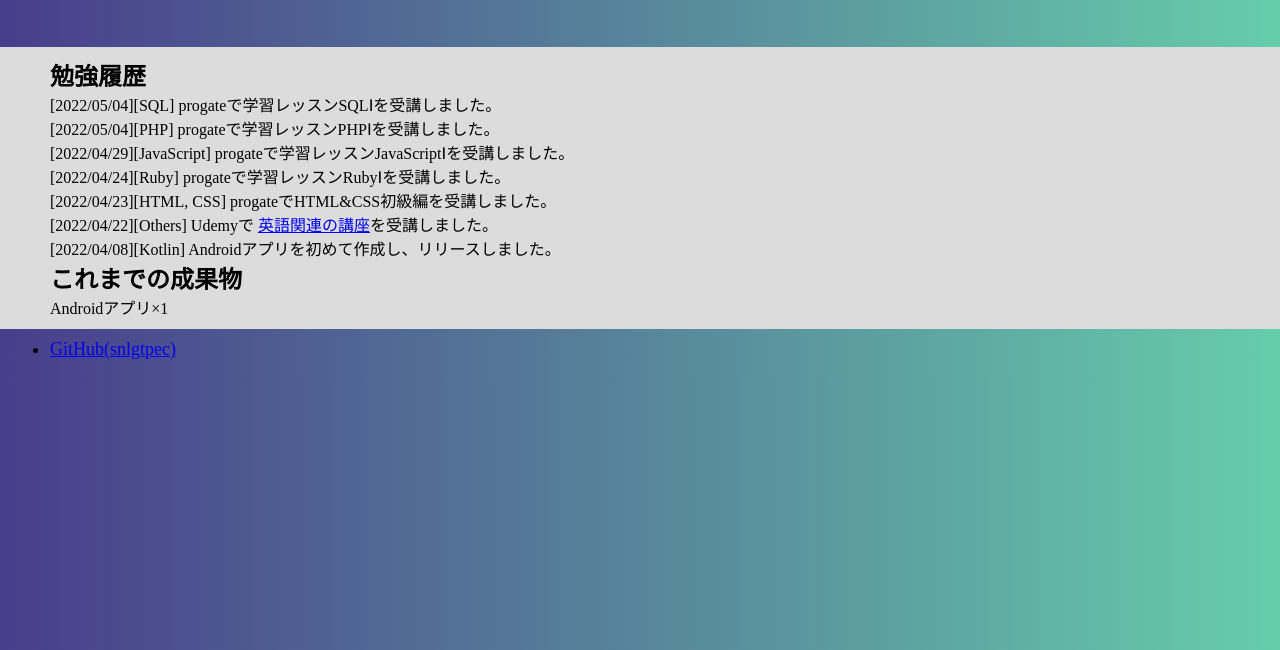
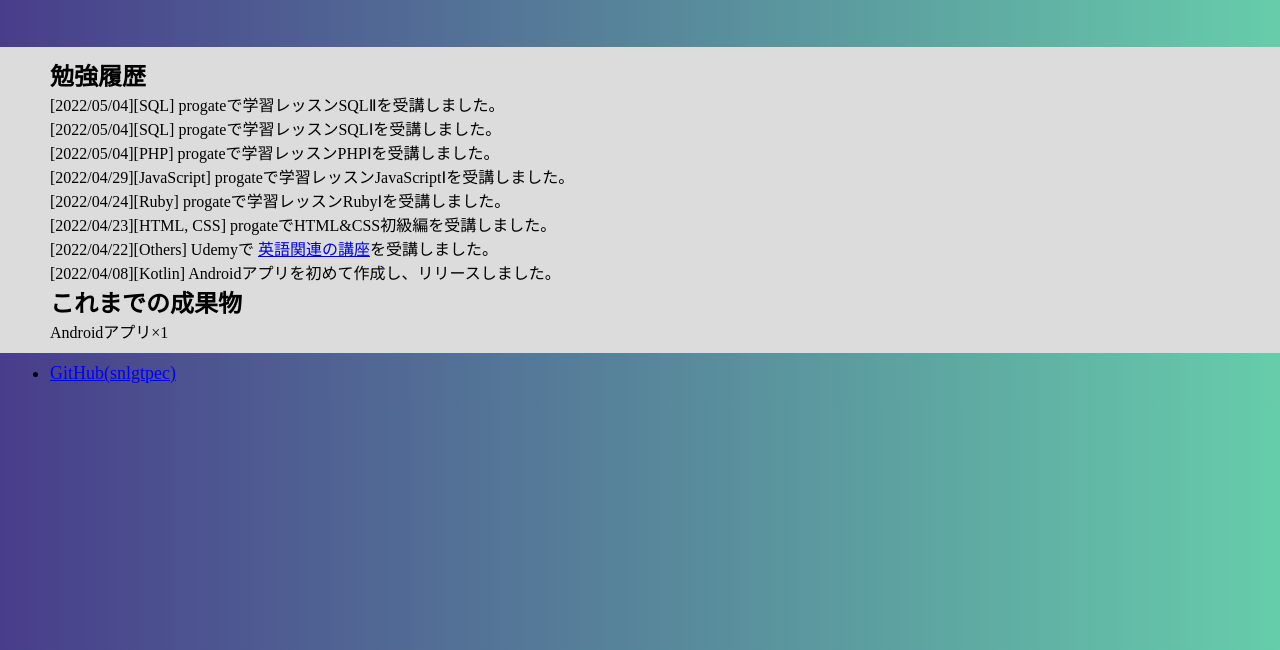
Before and after one commit to snlgtpec/snlgtpec.github.io, a plain HTML site: page index.html in a window 1280 px wide. Shown: the part 150-800 px from the top of the page. Drawn offline with Linux system fonts and the light colour scheme.

Commit message:
update index.html

```diff
--- a/index.html
+++ b/index.html
@@ -13,6 +13,7 @@
 	</div>
 	<div class="main">
 		<h2>勉強履歴</h2>
+		<p>[2022/05/04][SQL] progateで学習レッスンSQLⅡを受講しました。</p>
 		<p>[2022/05/04][SQL] progateで学習レッスンSQLⅠを受講しました。</p>
 		<p>[2022/05/04][PHP] progateで学習レッスンPHPⅠを受講しました。</p>
 		<p>[2022/04/29][JavaScript] progateで学習レッスンJavaScriptⅠを受講しました。</p>
```
